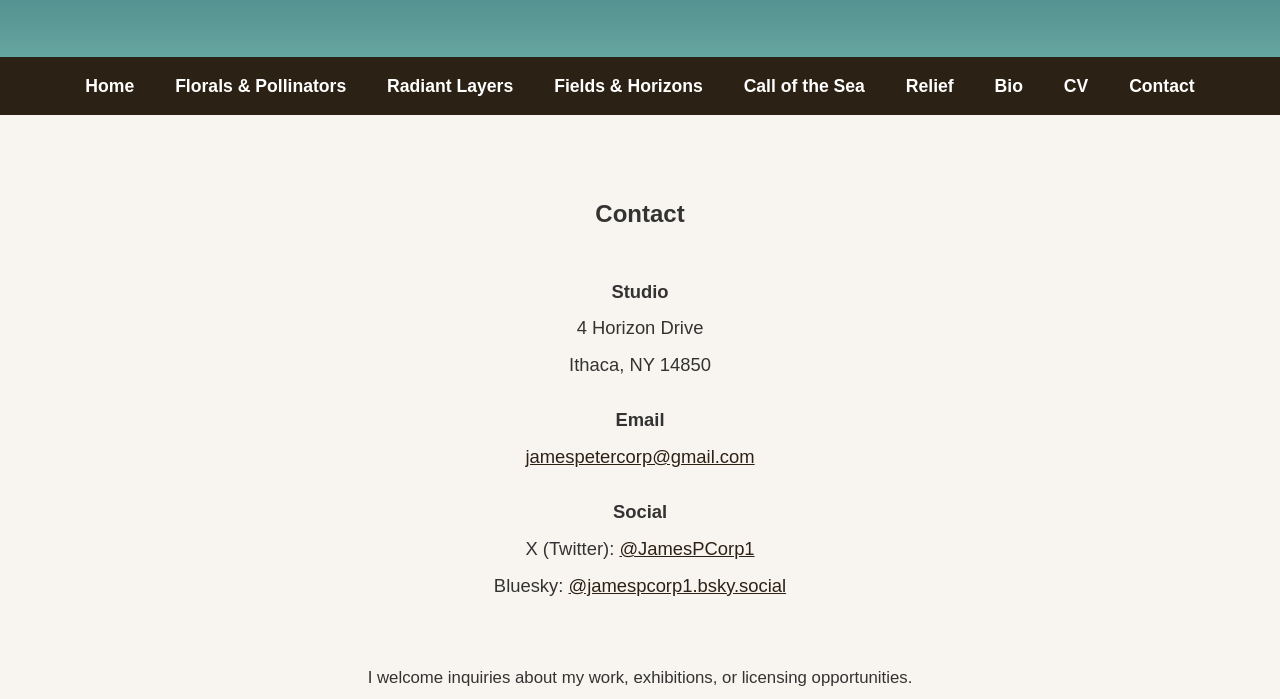
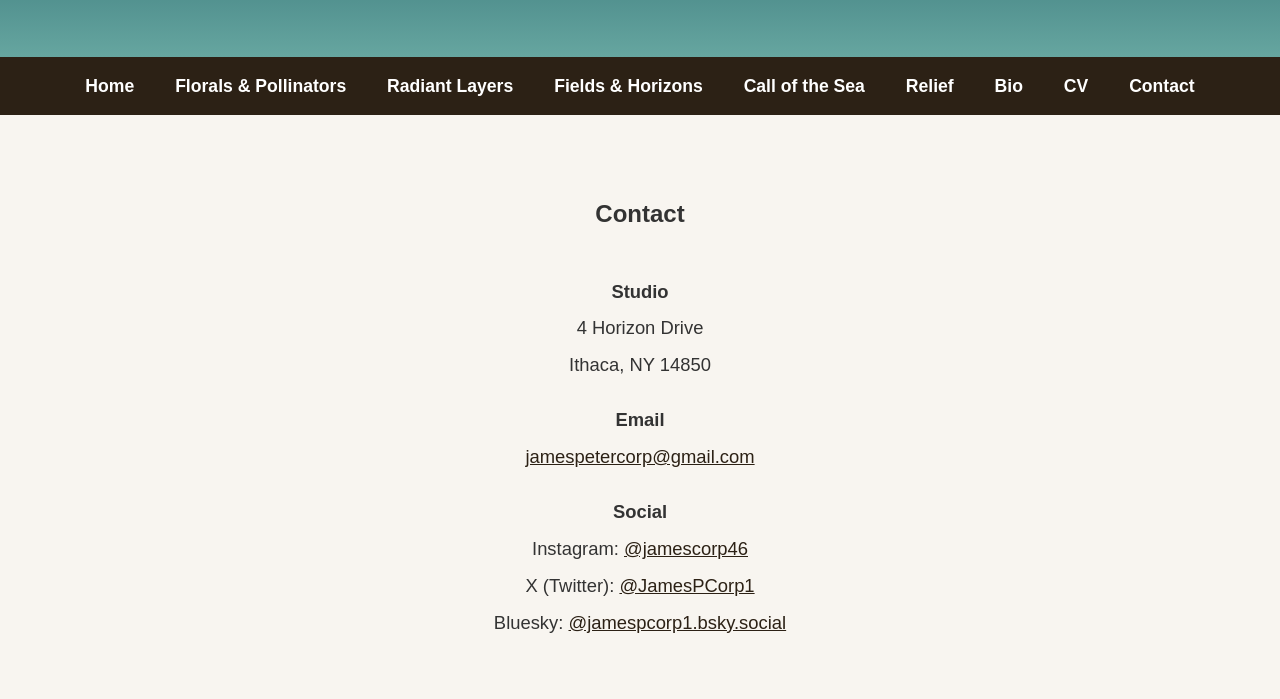
Before and after one commit to jcorp1/jamespetercorp.com, a plain HTML site: page contact.html in a window 1280 px wide. Shown: the part 246-945 px from the top of the page. Drawn offline with Linux system fonts and the light colour scheme.

Commit message:
Add Instagram to the contact page. (#8)
List @jamescorp46 above the existing X and Bluesky links.

Co-authored-by: Cursor Agent <cursoragent@cursor.com>
Co-authored-by: jcorp1 <jcorp1@users.noreply.github.com>

```diff
--- a/contact.html
+++ b/contact.html
@@ -96,6 +96,7 @@
             <a href="mailto:jamespetercorp@gmail.com">jamespetercorp@gmail.com</a></p>
 
             <p><strong>Social</strong><br>
+            Instagram: <a href="https://www.instagram.com/jamescorp46/" target="_blank" rel="noopener noreferrer">@jamescorp46</a><br>
             X (Twitter): <a href="https://x.com/JamesPCorp1" target="_blank" rel="noopener noreferrer">@JamesPCorp1</a><br>
             Bluesky: <a href="https://bsky.app/profile/jamespcorp1.bsky.social" target="_blank" rel="noopener noreferrer" onclick="window.open(this.href, '_blank'); return false;">@jamespcorp1.bsky.social</a></p>
         </div>
```
